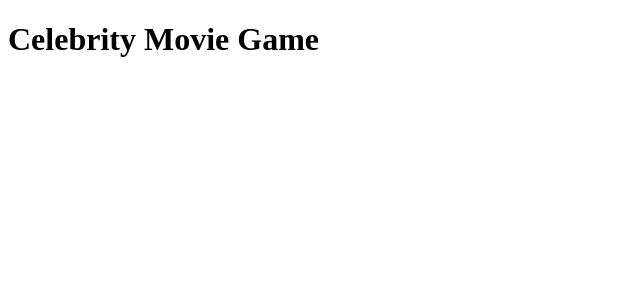
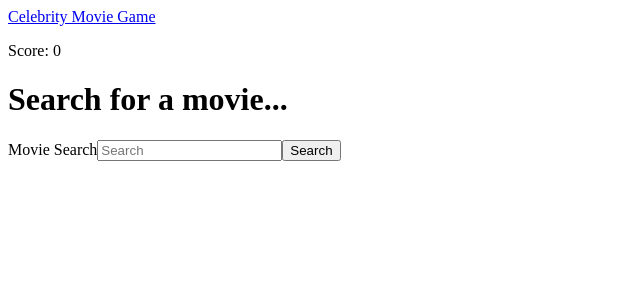
Before and after one commit to ryanherlihy/celebrity-movie-game, a React app: page / in a window 1280 px wide. Shown: the top 300 px of the page, without its empty margins (0-640 px from the left). Built offline with nearby package versions, Linux system fonts and the light colour scheme; the HTML template or start-up script is replaced by a standard one.

Commit message:
create header and movie search components

```diff
--- a/package.json
+++ b/package.json
@@ -19,6 +19,7 @@
   },
   "homepage": "https://github.com/ryanherlihy/celebrity-movie-game#readme",
   "dependencies": {
+    "axios": "^0.19.0",
     "express": "^4.17.1",
     "react": "^16.10.2",
     "react-dom": "^16.10.2"
@@ -29,6 +30,8 @@
     "@babel/preset-react": "^7.6.3",
     "babel-loader": "^8.0.6",
     "css-loader": "^3.2.0",
+    "eslint": "^6.5.1",
+    "eslint-plugin-react": "^7.16.0",
     "style-loader": "^1.0.0",
     "webpack": "^4.41.2",
     "webpack-cli": "^3.3.9"
--- a/src/client/components/App.js
+++ b/src/client/components/App.js
@@ -1,5 +1,14 @@
 import React from "react";
+import Header from "./Header";
+import MovieSearch from "./MovieSearch";
 
-const App = () => <h1>Celebrity Movie Game</h1>;
+const App = () => (
+  <>
+    <Header />
+    <div className="container">
+      <MovieSearch />
+    </div>
+  </>
+);
 
 export default App;
--- /dev/null
+++ b/src/client/components/Header.js
@@ -0,0 +1,10 @@
+import React from "react";
+
+const Header = ({ userScore = 0 }) => (
+  <header>
+    <a href="/">Celebrity Movie Game</a>
+    <p>Score:&nbsp;{userScore}</p>
+  </header>
+);
+
+export default Header;
--- /dev/null
+++ b/src/client/components/MovieSearch.js
@@ -0,0 +1,72 @@
+import React, { useState } from "react";
+import axios from "axios";
+
+const MovieSearch = ({ onSelectMovie }) => {
+  const [searchValue, setSearchValue] = useState("");
+  const [searchResults, setSearchResults] = useState(null);
+
+  const handleInputChange = e => {
+    setSearchValue(e.target.value);
+  };
+
+  const handleSearchSubmit = e => {
+    e.preventDefault();
+
+    if (!searchValue) {
+      return;
+    }
+
+    axios
+      .get("/getMovies", {
+        params: {
+          search: searchValue
+        }
+      })
+      .then(res => {
+        setSearchResults(res.data);
+      })
+      .catch(err => {
+        console.log(err.message);
+      });
+  };
+
+  const makeResultClickHandler = movieId => () => {
+    onSelectMovie(movieId);
+  };
+
+  const showSearchResults = searchResults && searchResults.length > 0;
+  const showEmptyResultsMessage = searchResults && searchResults.length === 0;
+
+  return (
+    <div>
+      <h1>Search for a movie...</h1>
+      <form onSubmit={handleSearchSubmit}>
+        <label>
+          Movie Search
+          <input
+            type="search"
+            placeholder="Search"
+            value={searchValue}
+            onChange={handleInputChange}
+          />
+        </label>
+        <button>Search</button>
+      </form>
+      {showSearchResults && (
+        <ol>
+          {searchResults.map(movie => (
+            <li key={movie.id}>
+              <button onClick={makeResultClickHandler(movie.id)}>
+                <img src={movie.imageUrl} alt="" />
+                {movie.title}
+              </button>
+            </li>
+          ))}
+        </ol>
+      )}
+      {showEmptyResultsMessage && <p>No results found for your search.</p>}
+    </div>
+  );
+};
+
+export default MovieSearch;
--- a/src/server/index.js
+++ b/src/server/index.js
@@ -58,7 +58,10 @@ app.use(bodyParser.urlencoded({ extended: false }));
 app.get("/getMovies", (req, res) => {
   const { search } = req.query;
 
-  if (search) {
+  if (!search) {
+    res.status(400).send("No search specified");
+  }
+
   tmdbApiGet({
     endpoint: "/search/movie",
     queryFields: {
@@ -79,7 +82,6 @@ app.get("/getMovies", (req, res) => {
       console.log(err);
       res.status(500).send("There was a problem retrieving search results.");
     });
-  }
 });
 
 /**
```
Also changed, not shown: .eslintrc.js (added), 2 other files (tests, documents, lock files or other folders). Lines whose indentation alone changed are shown as unchanged.
